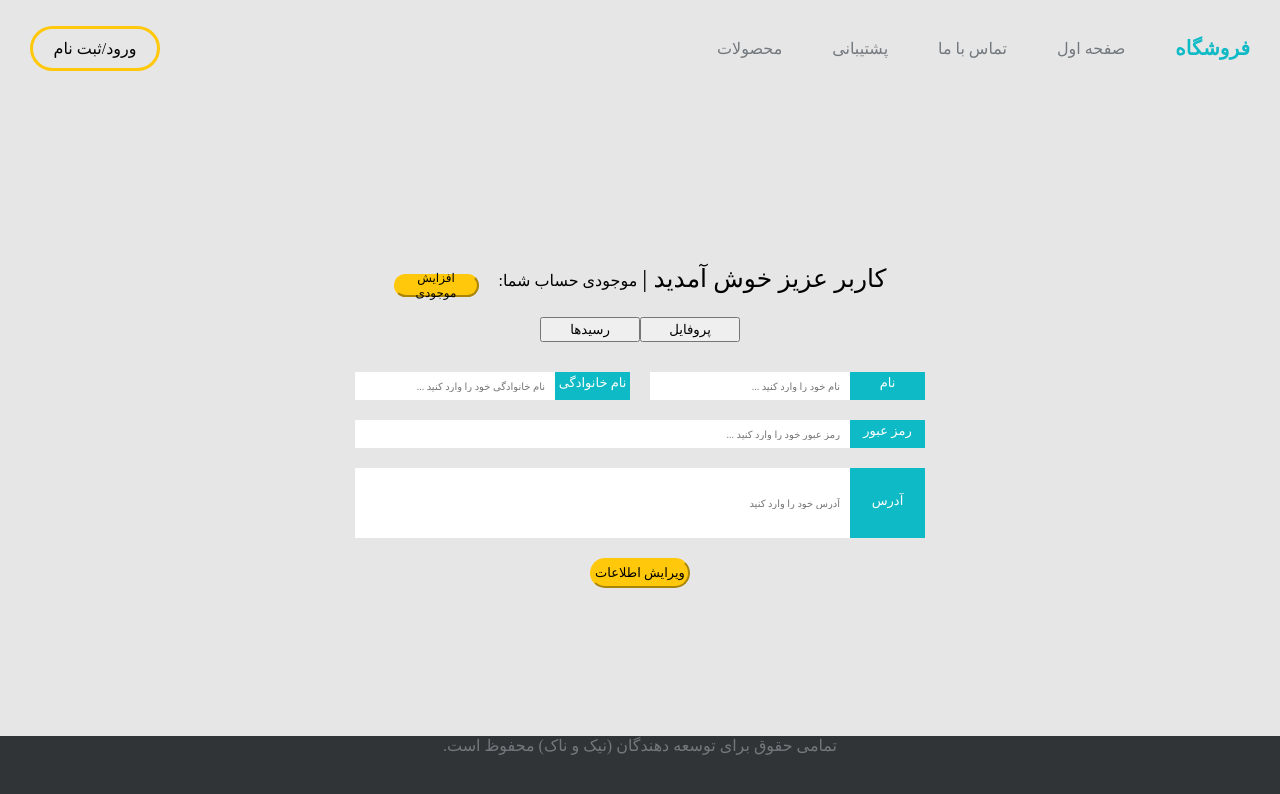
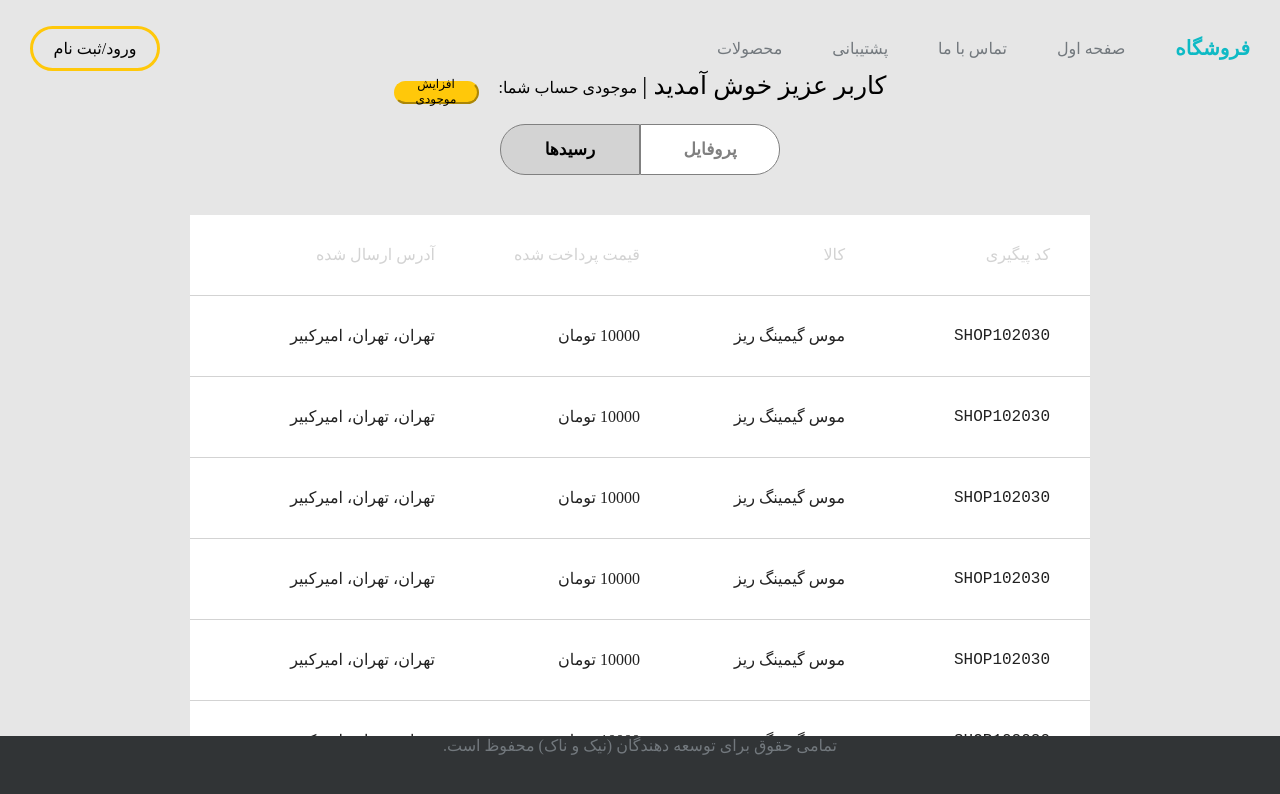
Before and after one commit to AlirezaGhafartehrani/online-store, a website: page User Page/user.html in a window 1280 px wide. Both pictures are taken after a click on the button "رسیدها". Drawn offline with Linux system fonts and the light colour scheme; a web font is replaced by a local one.

Commit message:
Add tabs for user profile

```diff
--- a/User Page/user.css
+++ b/User Page/user.css
@@ -147,17 +147,17 @@ body {
 }
 
 .page-title-1 {
-    font-size: 25px;
+  font-size: 25px;
 }
 
 .page-title-2 {
-    font-size: px;
-    margin-top: 7px;
-    margin-right: 5px;
-    margin-left: 20px;
+  font-size: px;
+  margin-top: 7px;
+  margin-right: 5px;
+  margin-left: 20px;
 }
 
-.balance{
+.balance {
   font-size: 12px;
   font-family: "B Yekan", "ABeeZee", serif;
   display: flex;
@@ -407,3 +407,88 @@ a:active {
 ::-webkit-scrollbar-thumb:hover {
   background: linear-gradient(to top, orange, yellow);
 }
+
+.tabs-section {
+  display: flex;
+  flex-direction: column;
+  justify-content: center;
+  align-items: center;
+}
+
+.tab-buttons-wrapper {
+  display: flex;
+  justify-content: center;
+  width: 700px;
+}
+
+.tab-details-wrapper {
+  margin: 20px;
+}
+
+/* Style tab links */
+.tablink {
+  background-color: #fff;
+  color: gray;
+  font-weight: bold;
+  float: left;
+  border: none;
+  outline: none;
+  cursor: pointer;
+  padding: 14px 16px;
+  font-size: 17px;
+  width: 20%;
+  border: solid gray 1px;
+}
+.tablink__left {
+  border-top-left-radius: 25px;
+  border-bottom-left-radius: 25px;
+}
+
+.tablink__right {
+  border-top-right-radius: 25px;
+  border-bottom-right-radius: 25px;
+}
+
+.tablink:hover {
+  background-color: lightgray;
+  color: black;
+}
+
+.factor-table {
+  margin-top: 40px;
+  width: 900px;
+  background-color: white;
+}
+
+.table-factor-header {
+  height: 80px;
+  display: flex;
+  justify-content: center;
+  align-items: center;
+  direction: rtl;
+  border-bottom: solid lightgray 1px;
+  padding: 40px;
+}
+
+.table-factor-header-name {
+  width: 25%;
+  color: lightgray;
+}
+
+.table-factor-content {
+  height: 80px;
+  display: flex;
+  justify-content: center;
+  align-items: center;
+  direction: rtl;
+  border-bottom: solid lightgray 1px;
+  padding: 40px;
+}
+
+.table-factor-content-item {
+  width: 25%;
+}
+
+.ltr {
+  font-family: monospace;
+}
--- a/User Page/user.html
+++ b/User Page/user.html
@@ -70,14 +70,24 @@
         <button class="balance">افزایش موجودی</button>
       </div>
       <!-- Tab links -->
-      <div class="tab">
-        <button class="profiletab">
-          <a href="../User%20Page/user.html"></a>پروفایل
+      <section class="tabs-section">
+        <div class="tab-buttons-wrapper">
+          <button
+            class="tablink tablink__left"
+            onclick="openPage('factors', this, 'lightgray')"
+          >
+            رسیدها
           </button>
-        <button class="receipttab">
-          <a href="../User%20Page/user.html"></a>رسیدها
+          <button
+            id="defaultOpen"
+            class="tablink tablink__right"
+            onclick="openPage('profile', this, 'lightgray')"
+          >
+            پروفایل
           </button>
         </div>
+
+        <div id="profile" class="tabcontent">
           <div class="personal-info">
             <div class="first-name">
               <div class="first-name-1">نام</div>
@@ -120,6 +130,66 @@
           </div>
           <button id="editBtn" class="input">ویرایش اطلاعات</button>
         </div>
+        <div id="factors" class="tabcontent">
+          <div class="table factor-table">
+            <p class="table-factor-header">
+              <span class="table-factor-header-name"> کد پیگیری</span>
+              <span class="table-factor-header-name">کالا </span>
+              <span class="table-factor-header-name"> قیمت پرداخت شده</span>
+              <span class="table-factor-header-name"> آدرس ارسال شده</span>
+            </p>
+            <p class="table-factor-content">
+              <span class="table-factor-content-item ltr"> SHOP102030 </span>
+              <span class="table-factor-content-item">موس گیمینگ ریز </span>
+              <span class="table-factor-content-item"> 10000 تومان</span>
+              <span class="table-factor-content-item">
+                تهران، تهران، امیرکبیر</span
+              >
+            </p>
+            <p class="table-factor-content">
+              <span class="table-factor-content-item ltr"> SHOP102030 </span>
+              <span class="table-factor-content-item">موس گیمینگ ریز </span>
+              <span class="table-factor-content-item"> 10000 تومان</span>
+              <span class="table-factor-content-item">
+                تهران، تهران، امیرکبیر</span
+              >
+            </p>
+            <p class="table-factor-content">
+              <span class="table-factor-content-item ltr"> SHOP102030 </span>
+              <span class="table-factor-content-item">موس گیمینگ ریز </span>
+              <span class="table-factor-content-item"> 10000 تومان</span>
+              <span class="table-factor-content-item">
+                تهران، تهران، امیرکبیر</span
+              >
+            </p>
+            <p class="table-factor-content">
+              <span class="table-factor-content-item ltr"> SHOP102030 </span>
+              <span class="table-factor-content-item">موس گیمینگ ریز </span>
+              <span class="table-factor-content-item"> 10000 تومان</span>
+              <span class="table-factor-content-item">
+                تهران، تهران، امیرکبیر</span
+              >
+            </p>
+            <p class="table-factor-content">
+              <span class="table-factor-content-item ltr"> SHOP102030 </span>
+              <span class="table-factor-content-item">موس گیمینگ ریز </span>
+              <span class="table-factor-content-item"> 10000 تومان</span>
+              <span class="table-factor-content-item">
+                تهران، تهران، امیرکبیر</span
+              >
+            </p>
+            <p class="table-factor-content">
+              <span class="table-factor-content-item ltr"> SHOP102030 </span>
+              <span class="table-factor-content-item">موس گیمینگ ریز </span>
+              <span class="table-factor-content-item"> 10000 تومان</span>
+              <span class="table-factor-content-item">
+                تهران، تهران، امیرکبیر</span
+              >
+            </p>
+          </div>
+        </div>
+      </section>
+    </div>
     <div class="footer">
       <p>تمامی حقوق برای توسعه دهندگان (نیک و ناک) محفوظ است.</p>
     </div>
--- a/User Page/user.js
+++ b/User Page/user.js
@@ -36,3 +36,29 @@ editBtn.addEventListener("click", function fnc() {
   // console.log("pass: ", pass);
   // console.log("address: ", address);
 });
+
+function openPage(pageName, elmnt, color) {
+  // Hide all elements with class="tabcontent" by default */
+  var i, tabcontent, tablinks;
+  tabcontent = document.getElementsByClassName("tabcontent");
+  for (i = 0; i < tabcontent.length; i++) {
+    tabcontent[i].style.display = "none";
+  }
+
+  // Remove the background color of all tablinks/buttons
+  tablinks = document.getElementsByClassName("tablink");
+  for (i = 0; i < tablinks.length; i++) {
+    tablinks[i].style.backgroundColor = "";
+    tablinks[i].style.color = "gray";
+  }
+
+  // Show the specific tab content
+  document.getElementById(pageName).style.display = "block";
+
+  // Add the specific color to the button used to open the tab content
+  elmnt.style.backgroundColor = color;
+  elmnt.style.color = "black";
+}
+
+// Get the element with id="defaultOpen" and click on it
+document.getElementById("defaultOpen").click();
```
Lines whose indentation alone changed are shown as unchanged.
